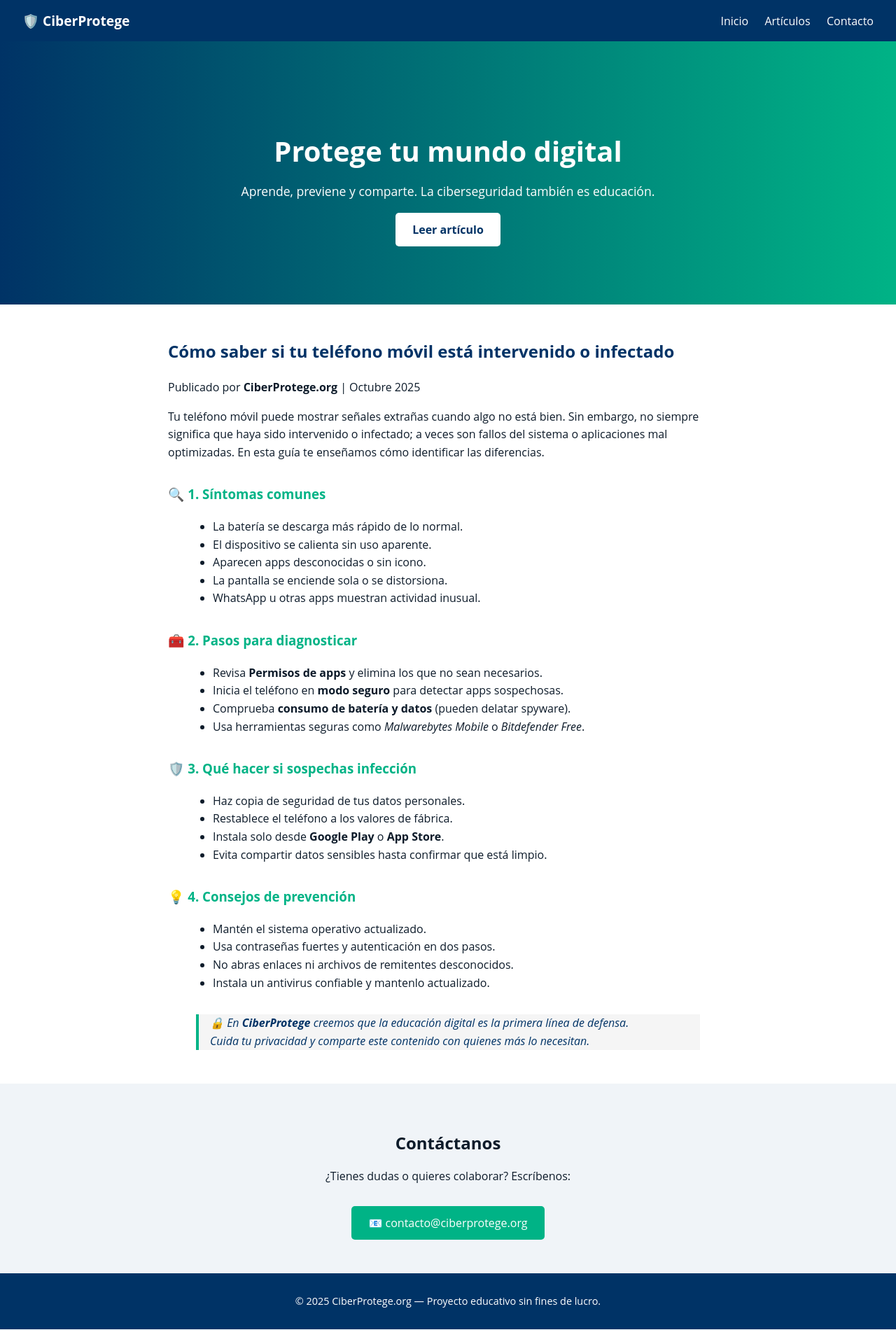
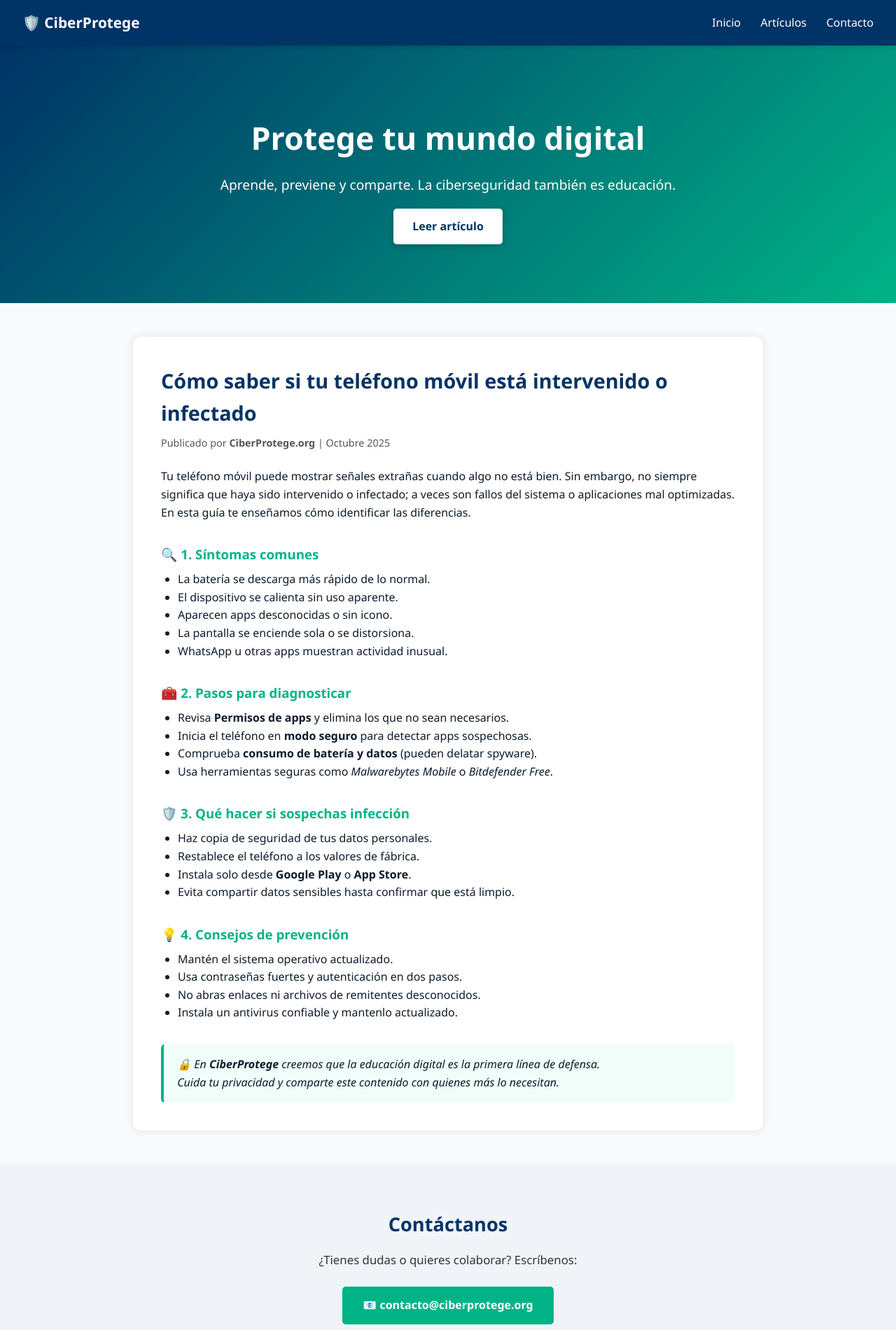
Before and after one commit to PEVISERO/Ciberprotege, a plain HTML site: page index.html in a window 1280 px wide. Shown: the top 1900 px of the page at 70% size. Drawn offline with Linux system fonts and the light colour scheme; files that its build step writes are made by us from their sources.

Commit message:
Diseño completo de la página y primer artículo educativo

```diff
--- a/css/style.css
+++ b/css/style.css
@@ -1,112 +1,206 @@
-/* ======== ESTILOS GENERALES ======== */
-body {
-  font-family: 'Open Sans', sans-serif;
+/* =============================
+   🌐 CiberProtege - Estilos base
+   ============================= */
+
+* {
   margin: 0;
-  color: #0D1B2A;
-  background-color: #FFFFFF;
+  padding: 0;
+  box-sizing: border-box;
 }
 
-/* ======== HEADER ======== */
+body {
+  font-family: 'Segoe UI', Roboto, Arial, sans-serif;
+  background-color: #f8fafc;
+  color: #0D1B2A;
+  line-height: 1.6;
+}
+
+/* =============================
+   🧭 Encabezado
+   ============================= */
 header {
   background-color: #003366;
-  color: white;
+  color: #ffffff;
   display: flex;
   justify-content: space-between;
   align-items: center;
   padding: 1rem 2rem;
+  box-shadow: 0 2px 6px rgba(0, 0, 0, 0.15);
+  position: sticky;
+  top: 0;
+  z-index: 10;
 }
+
 header .logo {
-  font-weight: bold;
-  font-size: 1.2rem;
+  font-size: 1.3rem;
+  font-weight: 700;
+  display: flex;
+  align-items: center;
+  gap: 0.5rem;
 }
+
 nav a {
-  color: white;
-  margin-left: 1.2rem;
+  color: #ffffff;
+  margin-left: 1.5rem;
   text-decoration: none;
   font-weight: 500;
-}
-nav a:hover {
-  text-decoration: underline;
+  transition: color 0.3s ease;
 }
 
-/* ======== HERO ======== */
+nav a:hover {
+  color: #00B386;
+}
+
+/* =============================
+   🌄 Hero principal
+   ============================= */
 .hero {
-  background: linear-gradient(to right, #003366, #00B386);
-  color: white;
+  background: linear-gradient(135deg, #003366, #00B386);
+  color: #ffffff;
   text-align: center;
-  padding: 6rem 1rem;
+  padding: 6rem 2rem;
 }
-.hero h1 {
-  font-size: 2.5rem;
+
+.hero-content h1 {
+  font-size: 2.8rem;
   margin-bottom: 1rem;
+  font-weight: 800;
 }
-.hero p {
-  font-size: 1.1rem;
+
+.hero-content p {
+  font-size: 1.2rem;
   margin-bottom: 2rem;
 }
+
 .btn {
-  background-color: white;
+  background-color: #ffffff;
   color: #003366;
-  padding: 0.8rem 1.5rem;
+  padding: 0.9rem 1.7rem;
   border-radius: 5px;
   text-decoration: none;
   font-weight: bold;
+  box-shadow: 0 3px 8px rgba(0, 0, 0, 0.2);
+  transition: all 0.3s ease;
 }
+
 .btn:hover {
   background-color: #e0e0e0;
+  transform: translateY(-2px);
 }
 
-/* ======== ARTÍCULO ======== */
+/* =============================
+   📖 Artículo principal
+   ============================= */
 main {
-  max-width: 800px;
+  max-width: 900px;
+  background: #ffffff;
   margin: 3rem auto;
-  padding: 0 1rem;
-  line-height: 1.6;
+  padding: 2.5rem;
+  border-radius: 10px;
+  box-shadow: 0 0 12px rgba(0, 0, 0, 0.1);
 }
+
 .post h2 {
   color: #003366;
+  font-size: 1.8rem;
+  margin-bottom: 0.5rem;
 }
+
+.post .meta {
+  font-size: 0.9rem;
+  color: #555;
+  margin-bottom: 1.5rem;
+}
+
 .post h3 {
   color: #00B386;
   margin-top: 2rem;
+  margin-bottom: 0.5rem;
 }
+
 .post ul {
   list-style-type: disc;
   margin-left: 1.5rem;
+  margin-bottom: 1rem;
 }
+
 blockquote {
   border-left: 4px solid #00B386;
-  padding-left: 1rem;
-  color: #003366;
+  background-color: #f1fdf8;
+  padding: 1rem 1.2rem;
+  margin-top: 2rem;
+  border-radius: 5px;
   font-style: italic;
-  background-color: #f5f5f5;
-  margin-top: 2rem;
 }
 
-/* ======== CONTACTO ======== */
+/* =============================
+   ✉️ Contacto
+   ============================= */
 .contact {
   background-color: #F0F4F8;
   text-align: center;
-  padding: 3rem 1rem;
+  padding: 4rem 1.5rem;
 }
+
+.contact h2 {
+  color: #003366;
+  font-size: 1.7rem;
+  margin-bottom: 1rem;
+}
+
+.contact p {
+  color: #333;
+  font-size: 1.05rem;
+  margin-bottom: 1.5rem;
+}
+
 .btn-secondary {
   display: inline-block;
   background-color: #00B386;
   color: white;
   text-decoration: none;
-  padding: 0.8rem 1.5rem;
+  padding: 0.9rem 1.8rem;
   border-radius: 5px;
-  margin-top: 1rem;
+  font-weight: bold;
+  transition: all 0.3s ease;
 }
+
 .btn-secondary:hover {
   background-color: #009973;
+  transform: translateY(-2px);
 }
 
-/* ======== FOOTER ======== */
+/* =============================
+   ⚪ Pie de página
+   ============================= */
 footer {
   background-color: #003366;
   color: white;
   text-align: center;
   padding: 1rem;
   font-size: 0.9rem;
+  margin-top: 3rem;
 }
+
+/* =============================
+   📱 Responsividad
+   ============================= */
+@media (max-width: 768px) {
+  header {
+    flex-direction: column;
+    align-items: flex-start;
+  }
+
+  nav {
+    margin-top: 0.5rem;
+  }
+
+  .hero-content h1 {
+    font-size: 2rem;
+  }
+
+  main {
+    margin: 2rem 1rem;
+    padding: 1.5rem;
+  }
+}
```
